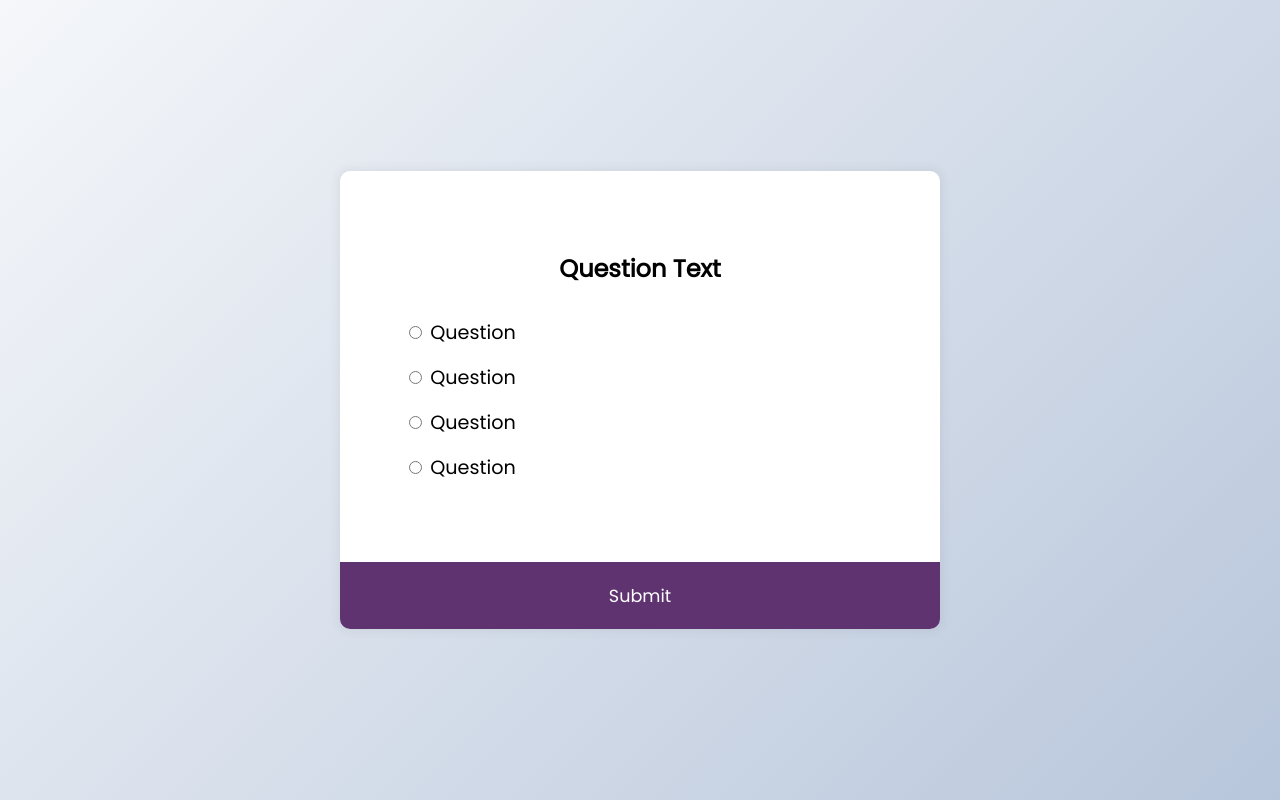
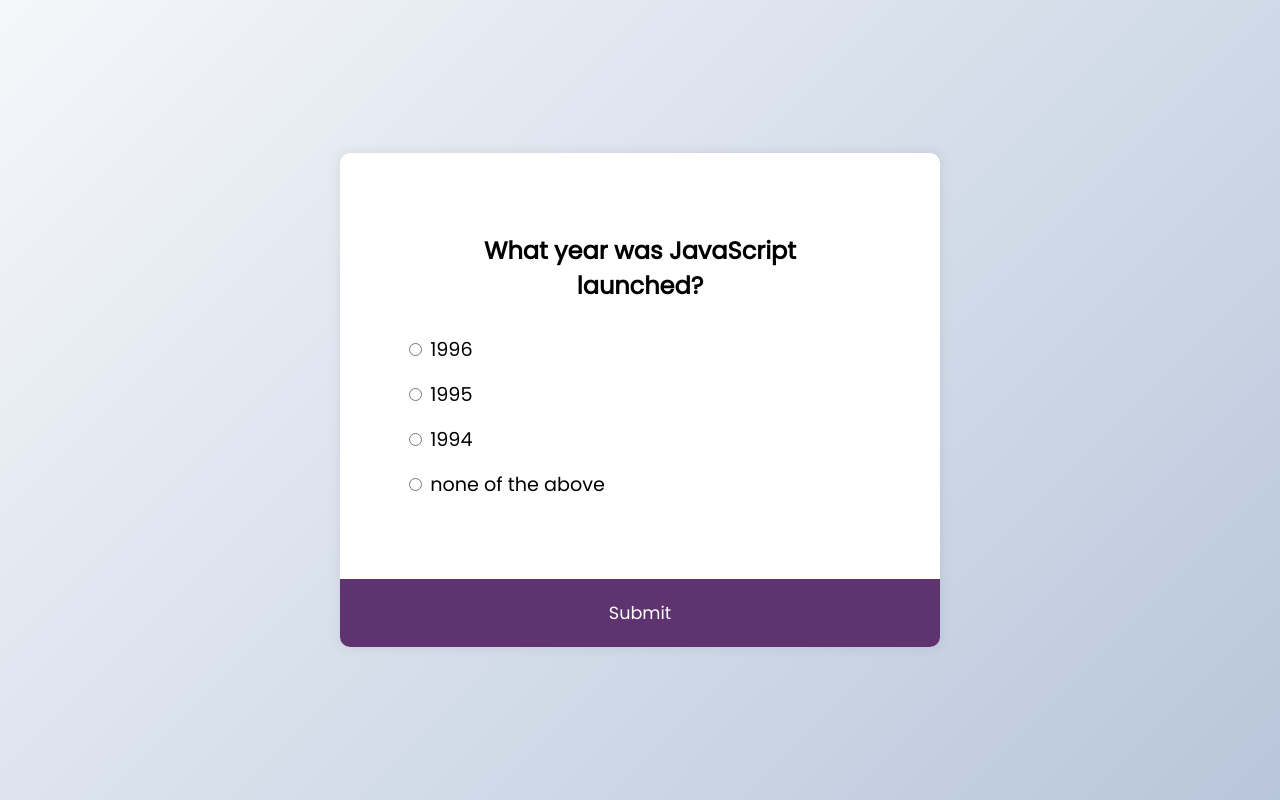
Before and after one commit to eXvimmer/50projects_in_50_days_course, a website: page 46_quiz_app/index.html in a window 1280 px wide. Both pictures are taken after a click on the button "Submit". Drawn offline with Linux system fonts and the light colour scheme.

Commit message:
The Quiz App: complete the functionality.

```diff
--- a/46_quiz_app/index.html
+++ b/46_quiz_app/index.html
@@ -1,5 +1,4 @@
 <html lang="en">
-
   <head>
     <meta charset="UTF-8" />
     <meta http-equiv="X-UA-Compatible" content="IE=edge" />
@@ -14,19 +13,19 @@
         <h2 id="question">Question Text</h2>
         <ul>
           <li>
-          <input type="radio" name="answer" id="a" class="answer">
+            <input type="radio" name="answer" id="a" class="answer" />
             <label for="a" id="a_text">Question</label>
           </li>
           <li>
-          <input type="radio" name="answer" id="b" class="answer">
+            <input type="radio" name="answer" id="b" class="answer" />
             <label for="b" id="b_text">Question</label>
           </li>
           <li>
-          <input type="radio" name="answer" id="c" class="answer">
+            <input type="radio" name="answer" id="c" class="answer" />
             <label for="c" id="c_text">Question</label>
           </li>
           <li>
-          <input type="radio" name="answer" id="d" class="answer">
+            <input type="radio" name="answer" id="d" class="answer" />
             <label for="d" id="d_text">Question</label>
           </li>
         </ul>
@@ -35,5 +34,4 @@
     </div>
     <script src="./public/script.js"></script>
   </body>
-
 </html>
--- a/46_quiz_app/public/script.js
+++ b/46_quiz_app/public/script.js
@@ -1 +1,93 @@
-// TODO: run prettier before commits or make it automated
+const quizData = [
+  {
+    question: "What year was JavaScript launched?",
+    a: "1996",
+    b: "1995",
+    c: "1994",
+    d: "none of the above",
+    correct: "b",
+  },
+  {
+    question: "What does CSS stand for?",
+    a: "Cascading Scripting Sheets",
+    b: "Central Style Sheets",
+    c: "Counter Strike: Source",
+    d: "Cascading Style Sheets",
+    correct: "d",
+  },
+  {
+    question: "What does HTML stand for?",
+    a: "Hyper Text Machine Language",
+    b: "Hyper Tuned Machine Language",
+    c: "Hyper Text Markup Language",
+    d: "Hyper Tuned Markup Language",
+    correct: "c",
+  },
+  {
+    question: "Which Language doesn't have pointers?",
+    a: "Go",
+    b: "JavaScript",
+    c: "C",
+    d: "C++",
+    correct: "b",
+  },
+];
+
+const quiz = document.getElementById("quiz");
+const answersEl = document.querySelectorAll(".answer");
+const questionEl = document.getElementById("question");
+const aText = document.getElementById("a_text");
+const bText = document.getElementById("b_text");
+const cText = document.getElementById("c_text");
+const dText = document.getElementById("d_text");
+const submitBtn = document.getElementById("submit");
+let currentQuiz = 0;
+let score = 0;
+
+loadQuiz();
+
+submitBtn.addEventListener("click", () => {
+  const answer = getSelected();
+
+  if (answer) {
+    if (answer === quizData[currentQuiz].correct) {
+      score++;
+    }
+
+    currentQuiz++;
+    if (currentQuiz < quizData.length) {
+      loadQuiz();
+    } else {
+      quiz.innerHTML = `
+        <h2 style="text-align: center; padding: 1rem; margin: 0;">You answered at ${score}/${quizData.length} questions correctly</h2>
+        <button onclick="location.reload()">Reload</button>
+      `;
+    }
+  }
+});
+
+function loadQuiz() {
+  deselectAnswers();
+  const currentQuizData = quizData[currentQuiz];
+  questionEl.innerText = currentQuizData.question;
+  aText.innerText = currentQuizData.a;
+  bText.innerText = currentQuizData.b;
+  cText.innerText = currentQuizData.c;
+  dText.innerText = currentQuizData.d;
+}
+
+function deselectAnswers() {
+  answersEl.forEach(el => (el.checked = false));
+}
+
+function getSelected() {
+  let answer;
+
+  answersEl.forEach(el => {
+    if (el.checked) {
+      answer = el.id;
+    }
+  });
+
+  return answer;
+}
--- a/46_quiz_app/public/styles/style.scss
+++ b/46_quiz_app/public/styles/style.scss
@@ -8,7 +8,7 @@
 
 body {
   background-color: #b8c6db;
-  background-image: linear-gradient(315deg, #b8c6db 0%, #f5f7fa 100% );
+  background-image: linear-gradient(315deg, #b8c6db 0%, #f5f7fa 100%);
   font-family: "Poppins", sans-serif;
   display: flex;
   justify-content: center;
@@ -21,7 +21,7 @@ body {
 .container {
   background-color: #fff;
   border-radius: 10px;
-  box-shadow: 0 0 10px 2px  rgba(100, 100, 100, 0.1);
+  box-shadow: 0 0 10px 2px rgba(100, 100, 100, 0.1);
   width: 600px;
   overflow: hidden;
 
@@ -69,5 +69,4 @@ button {
   &:hover {
     background-color: #732d91;
   }
-
 }
```
Also changed, not shown: 02_progress_steps/public/styles/style.css, 07_split_landing_page/public/styles/style.css, 08_form_wave_animation/public/styles/style.css, 12_faq_collapse/public/styles/style.css, 14_animated_navigation/public/styles/style.css, 19_theme_clock/public/styles/style.css, 23_kinetic_css_loader/public/styles/style.css, 24_content_placeholder/public/styles/style.css, 28_github_profiles/public/styles/style.css, 31_password_generator/public/styles/style.css. Lines whose indentation alone changed are shown as unchanged.
